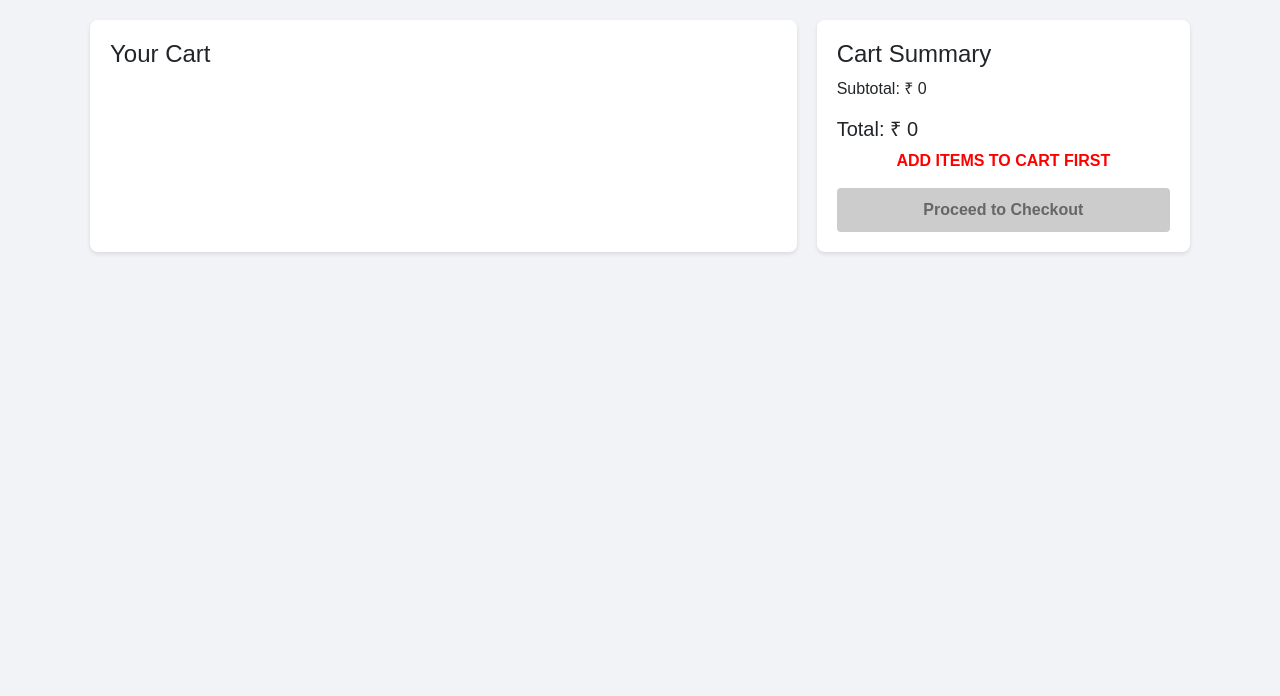
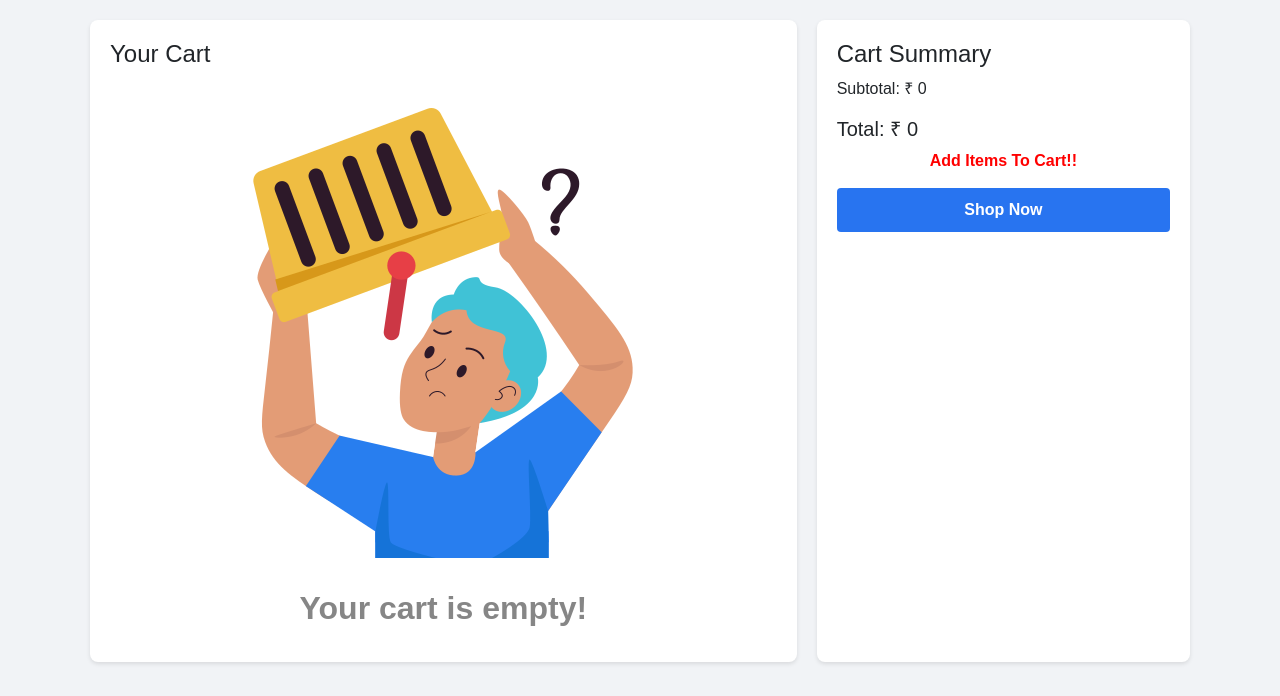
Before and after one commit to Ar12agnik/silk_road-college-project, a Django app: page /cart in a window 1280 px wide. Shown: the part 104-800 px from the top of the page. Run offline with Django 3.2, Linux system fonts and the light colour scheme; some libraries are stand-ins or nearby versions.

Commit message:
upload last

```diff
--- a/templates/ecom/cart.html
+++ b/templates/ecom/cart.html
@@ -251,6 +251,7 @@
     <!-- Cart Items Section -->
     <div class="cart-items">
         <h4>Your Cart</h4>
+        {% if total > 0 %}
         {% for p in products %}
             {% for q in quantity %}
                 {% if p and p.id == q.id %}
@@ -275,6 +276,13 @@
                 {% endif %}
             {% endfor %}
         {% endfor %}
+    {% else %}
+    <center><img src="{% static 'images/cart.png' %}" alt=""></center>
+    <h2 style="color: rgb(134, 134, 134); font-weight: bold; text-align: center; margin-bottom: 15px;">
+            Your cart is empty!
+    </h2>
+
+    {% endif %}
     </div>
 
     <!-- Cart Summary Section -->
@@ -286,9 +294,9 @@
         <a href="{% url 'customer-address' %}" class="btn-checkout">Proceed to Checkout</a>
     {% else %}
         <p style="color: red; font-weight: bold; text-align: center; margin-bottom: 15px;">
-            ADD ITEMS TO CART FIRST
+            Add Items To Cart!!
         </p>
-        <button class="btn-checkout" disabled>Proceed to Checkout</button>
+        <a href="{% url 'home' %}" class="btn-checkout">Shop Now</a>
     {% endif %}
     </div>
 </div>
--- a/templates/ecom/customer_home.html
+++ b/templates/ecom/customer_home.html
@@ -351,6 +351,7 @@ section {
 
 .product-box {
 	position: relative;
+	box-shadow: rgba(0, 0, 0, 0.15) 1.95px 1.95px 2.6px;
 }
 
 .product-box:hover {
```
Also changed, not shown: templates/ecom/customer_address.html (+6 -11 lines), static/images/cart.png (added).
